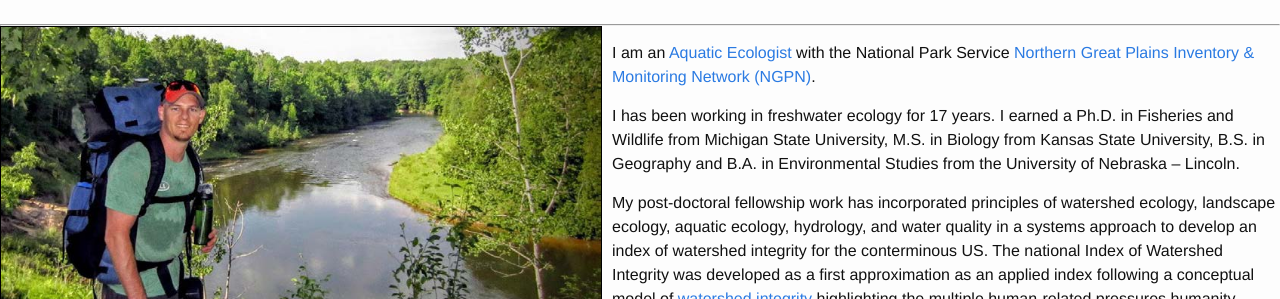
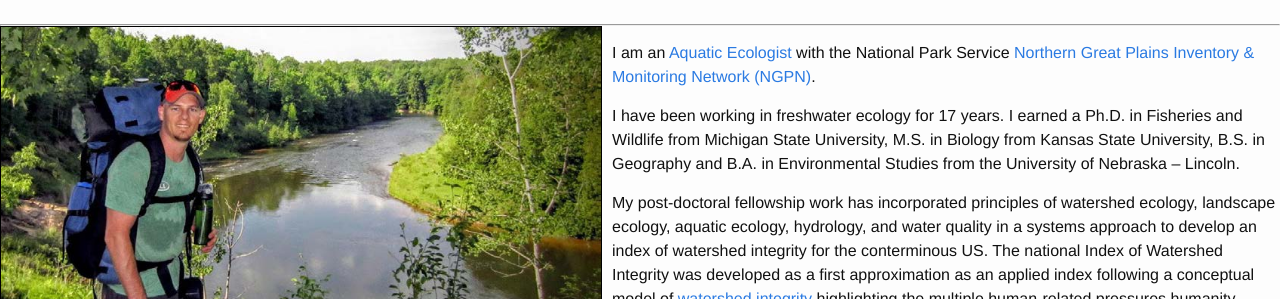
Before and after one commit to dthor/dthor.github.io, a Jekyll site: the page built from index.md, in a window 1280 px wide. Shown: the part 561-860 px from the top of the page. Built offline with Jekyll 4.4.1, drawn with Linux system fonts in a browser that asks for light colours; nearby versions of some CDN libraries; some web fonts are replaced.

Commit message:
update fix

```diff
--- a/index.md
+++ b/index.md
@@ -11,7 +11,7 @@ title: ''
 
 <p text-align:justify>I am an <a href="https://irma.nps.gov/DataStore/DownloadFile/549423">Aquatic Ecologist</a> with the National Park Service <a href="http://science.nature.nps.gov/im/units/ngpn/about.cfm/">Northern Great Plains Inventory & Monitoring Network (NGPN)</a>.</p>
 
-<p text-align:justify>I has been working in freshwater ecology for 17 years. I earned a Ph.D. in Fisheries and Wildlife from Michigan State University, M.S. in Biology from Kansas State University, B.S. in Geography and B.A. in Environmental Studies from the University of Nebraska – Lincoln.</p>
+<p text-align:justify>I have been working in freshwater ecology for 17 years. I earned a Ph.D. in Fisheries and Wildlife from Michigan State University, M.S. in Biology from Kansas State University, B.S. in Geography and B.A. in Environmental Studies from the University of Nebraska – Lincoln.</p>
 
 <p text-align:justify>My post-doctoral fellowship work has incorporated principles of watershed ecology, landscape ecology, aquatic ecology, hydrology, and water quality in a systems approach to develop an index of watershed integrity for the conterminous US. The national Index of Watershed Integrity was developed as a first approximation as an applied index following a conceptual model of <a href="http://onlinelibrary.wiley.com/doi/10.1002/rra.2978/full/">watershed integrity</a> highlighting the multiple human-related pressures humanity exerts on watersheds in the United States. </p>
 
```
